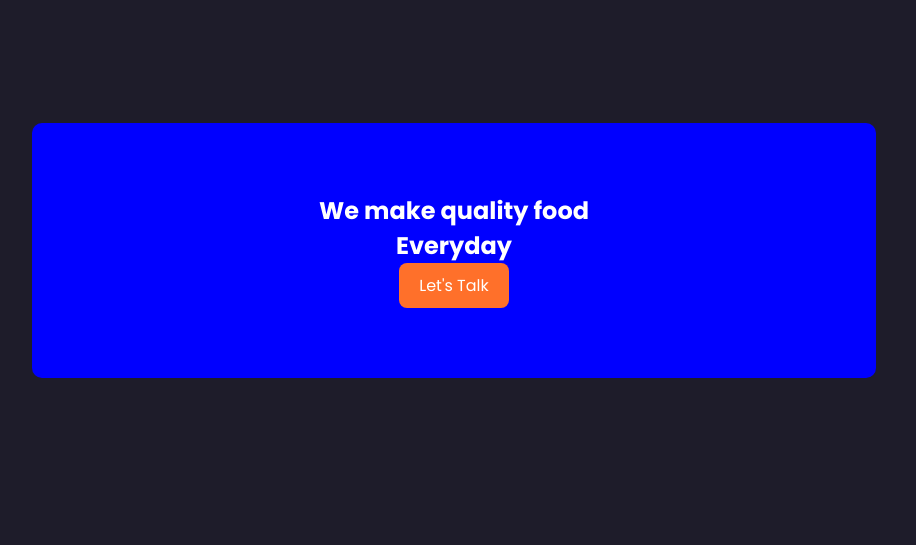
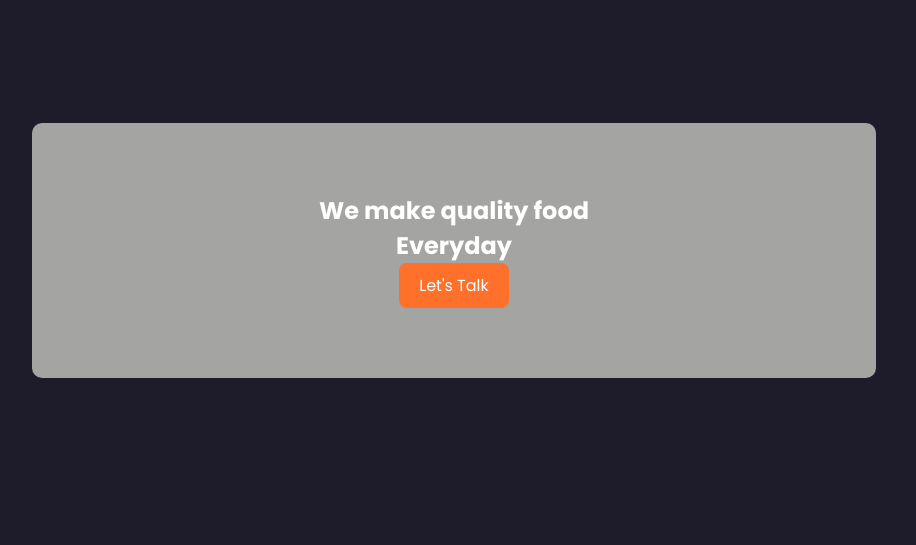
Before and after one commit to VenkataMidhunReddy/Restaurent, a plain HTML site: page index.html in a window 1280 px wide. Shown: the part 2400-2945 px from the top of the page, without its empty margins (186-1102 px from the left). Drawn offline with nearby package versions, Linux system fonts and the light colour scheme.

Commit message:
first commit

```diff
--- a/css/style.css
+++ b/css/style.css
@@ -216,7 +216,7 @@ section{
     line-height: 1.7;
 }
 .cta{
-    background: blue;
+    background: rgb(164, 164, 162);
     padding: 70px 0;
     text-align: center;
     width: 66%;
```
Also changed, not shown: images/home.png.
